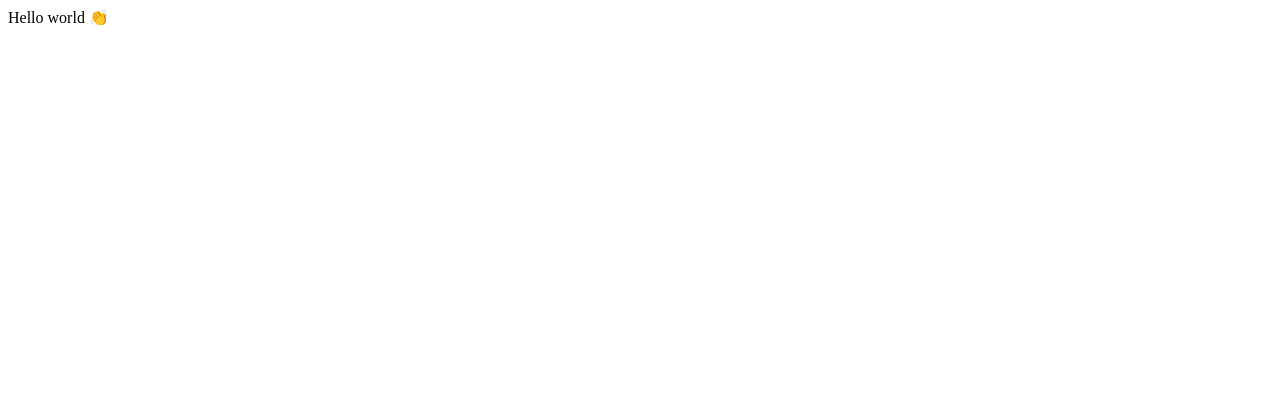
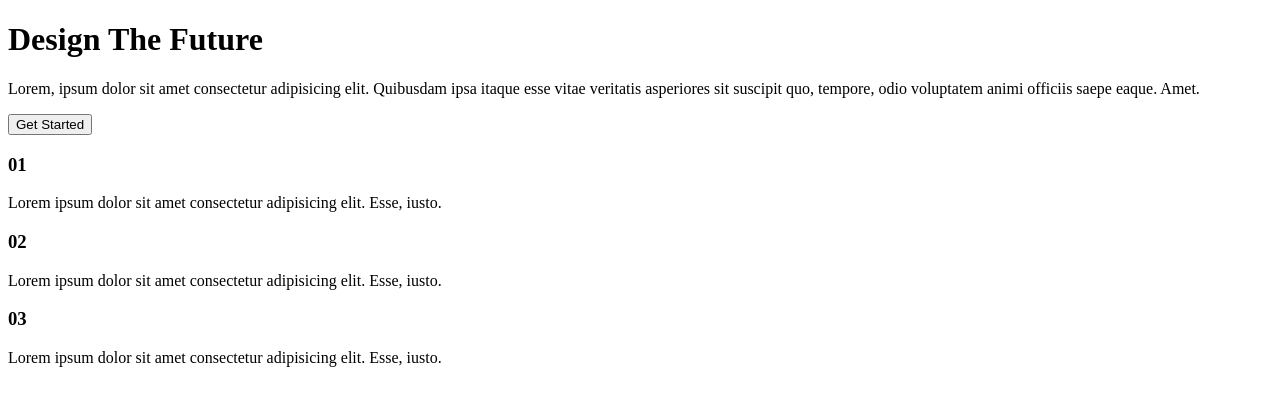
Before and after one commit to dhigun/Belajar-HTML-CSS, a plain HTML site: page index.html in a window 1280 px wide. Drawn offline with Linux system fonts and the light colour scheme.

Commit message:
Feat: isi HTML

```diff
--- a/index.html
+++ b/index.html
@@ -6,6 +6,30 @@
     <title>Document</title>
 </head>
 <body>
-    Hello world 👏
+    <div class="container">
+        <div class="content-container">
+            <h1>Design The Future</h1>
+        </div>
+        <div class="isi-container">
+            <p>Lorem, ipsum dolor sit amet consectetur adipisicing elit. Quibusdam ipsa itaque esse vitae veritatis asperiores sit suscipit quo, tempore, odio voluptatem animi officiis saepe eaque. Amet.</p>
+        </div>
+        <div class="button-container">
+            <button>Get Started</button>
+        </div>
+    </div>
+    <div class="card">
+        <div class="isi-card">
+            <h3>01</h3>
+            <p>Lorem ipsum dolor sit amet consectetur adipisicing elit. Esse, iusto.</p>
+        </div>
+        <div class="isi-card">
+            <h3>02</h3>
+            <p>Lorem ipsum dolor sit amet consectetur adipisicing elit. Esse, iusto.</p>
+        </div>
+        <div class="isi-card">
+            <h3>03</h3>
+            <p>Lorem ipsum dolor sit amet consectetur adipisicing elit. Esse, iusto.</p>
+        </div>
+    </div>
 </body>
 </html>
```
